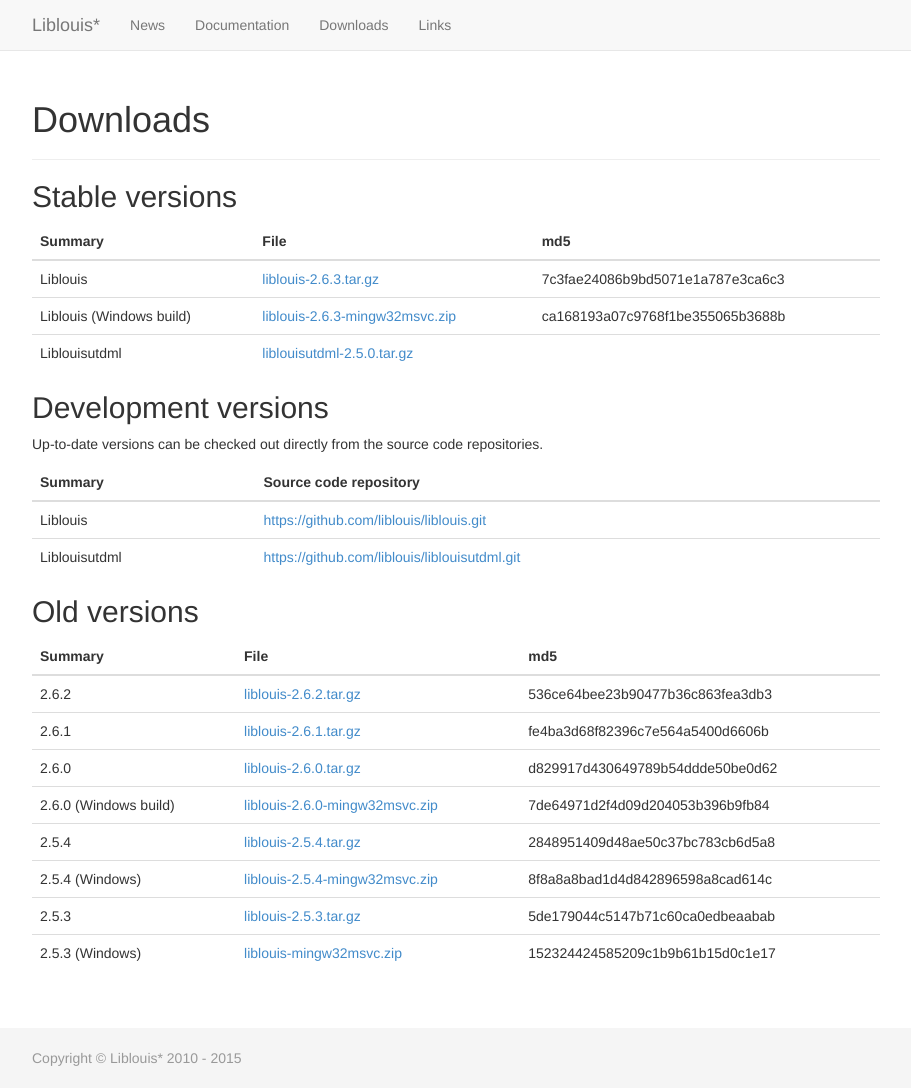
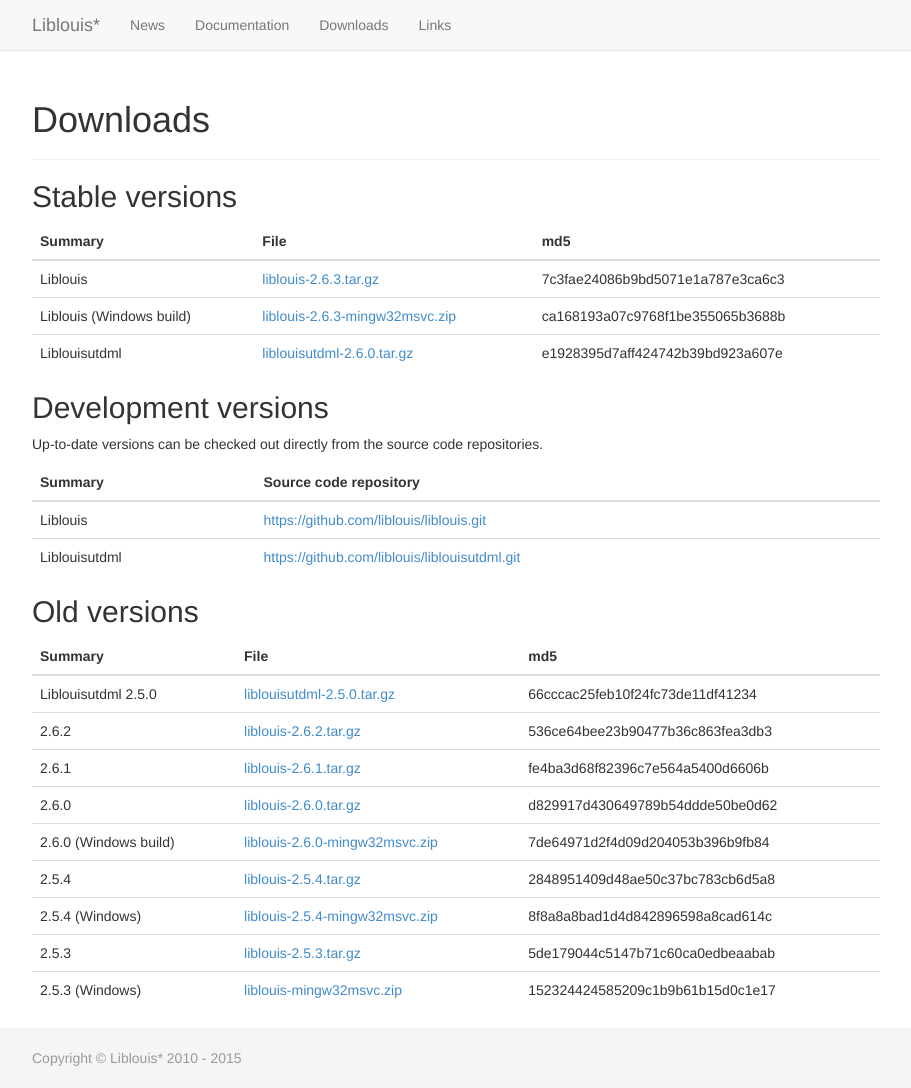
Before and after one commit to liblouis/liblouis.github.io, a Jekyll site: the page built from downloads/index.md, in a window 1280 px wide and 1088 px high. Shown: the whole window, without its empty margins (38-949 px from the left). Built offline with Jekyll 4.4.1, drawn with Linux system fonts in a browser that asks for light colours.

Commit message:
Add liblouisutdml to downloads

```diff
--- a/downloads/index.md
+++ b/downloads/index.md
@@ -8,7 +8,7 @@
 |---------|
 |Liblouis|[liblouis-2.6.3.tar.gz](https://github.com/liblouis/liblouis/releases/download/v2.6.3/liblouis-2.6.3.tar.gz)|7c3fae24086b9bd5071e1a787e3ca6c3|
 |Liblouis (Windows build)|[liblouis-2.6.3-mingw32msvc.zip](https://github.com/liblouis/liblouis/releases/download/v2.6.3/liblouis-2.6.3-mingw32msvc.zip)|ca168193a07c9768f1be355065b3688b|
-|Liblouisutdml|[liblouisutdml-2.5.0.tar.gz](http://code.google.com/p/liblouisutdml/downloads/detail?name=liblouisutdml-2.5.0.tar.gz)||
+|Liblouisutdml|[liblouisutdml-2.6.0.tar.gz](https://github.com/liblouis/liblouisutdml/releases/download/v2.6.0/liblouisutdml-2.6.0.tar.gz)|e1928395d7aff424742b39bd923a607e|
 {: .table}
 
 ## Development versions
@@ -25,6 +25,7 @@
 
 |Summary|File|md5|
 |---------|
+|Liblouisutdml 2.5.0|[liblouisutdml-2.5.0.tar.gz](http://code.google.com/p/liblouisutdml/downloads/detail?name=liblouisutdml-2.5.0.tar.gz)|66cccac25feb10f24fc73de11df41234|
 |2.6.2|[liblouis-2.6.2.tar.gz](https://github.com/liblouis/liblouis/releases/download/v2.6.2/liblouis-2.6.2.tar.gz)|536ce64bee23b90477b36c863fea3db3|
 |2.6.1|[liblouis-2.6.1.tar.gz](https://github.com/liblouis/liblouis/releases/download/v2.6.1/liblouis-2.6.1.tar.gz)|fe4ba3d68f82396c7e564a5400d6606b|
 |2.6.0|[liblouis-2.6.0.tar.gz](https://github.com/liblouis/liblouis/releases/download/v2.6.0/liblouis-2.6.0.tar.gz)|d829917d430649789b54ddde50be0d62|
```
